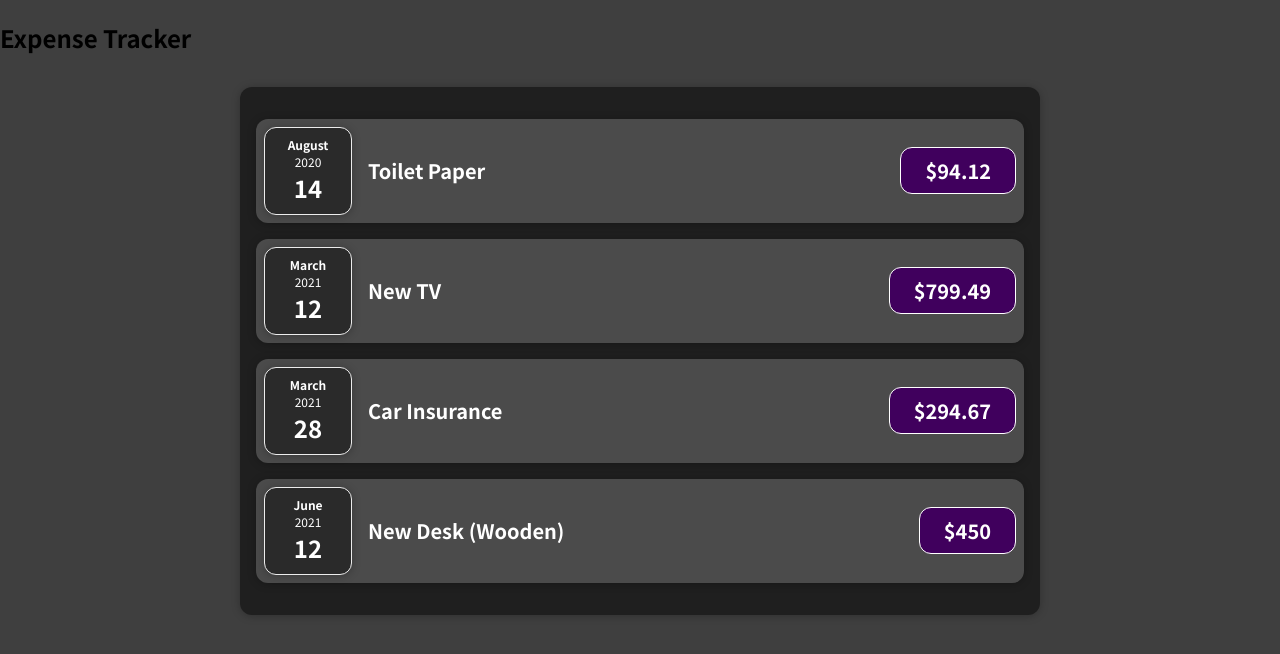
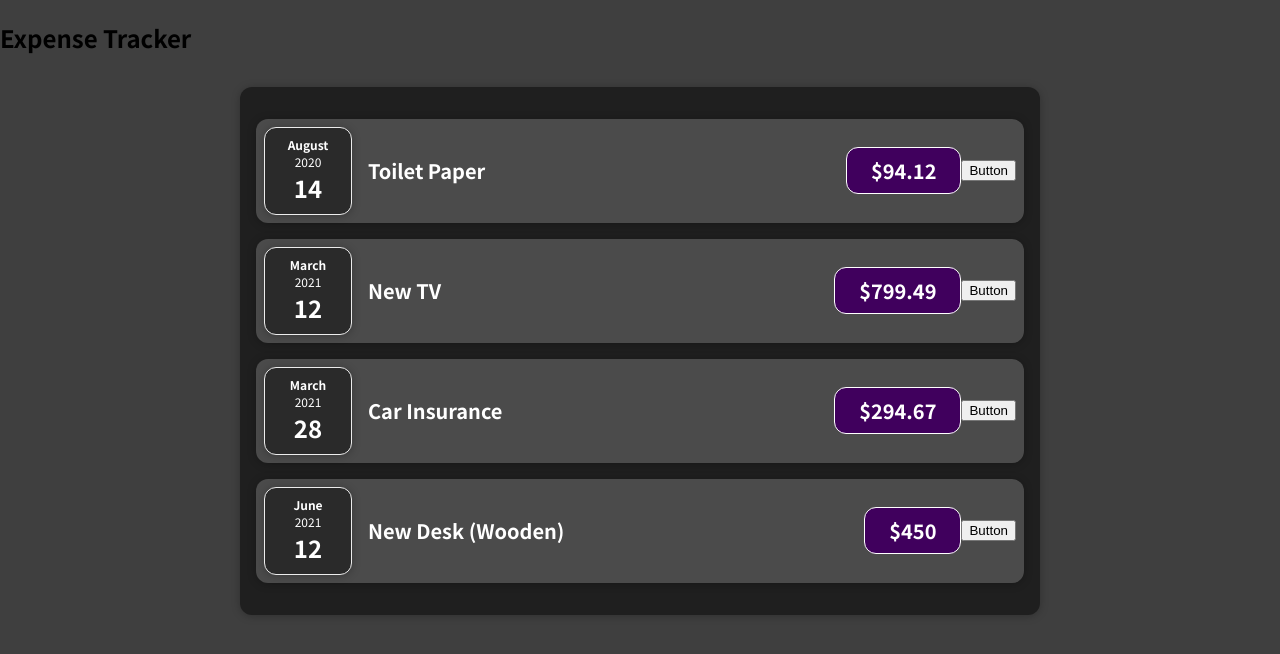
Before and after one commit to MajaDit/react-expense-tracker, a JavaScript app: page / in a window 1280 px wide. Shown: the top 654 px of the page. Built offline with nearby package versions, Linux system fonts and the light colour scheme.

Commit message:
testing a react event

```diff
--- a/src/components/ExpenseItem.js
+++ b/src/components/ExpenseItem.js
@@ -3,6 +3,9 @@ import ExpenseDate from "./ExpenseDate";
 import Card from "./Card";
 
 const ExpenseItem = (props) => {
+  const clickHandler = () => {
+    alert("clicked");
+  };
   return (
     <Card className="expense-item">
       <ExpenseDate dates={props.date} />
@@ -10,6 +13,7 @@ const ExpenseItem = (props) => {
         <h2>{props.title}</h2>
         <div className="expense-item__price">${props.amount}</div>
       </div>
+      <button onClick={clickHandler}>Button</button>
     </Card>
   );
 };
```
